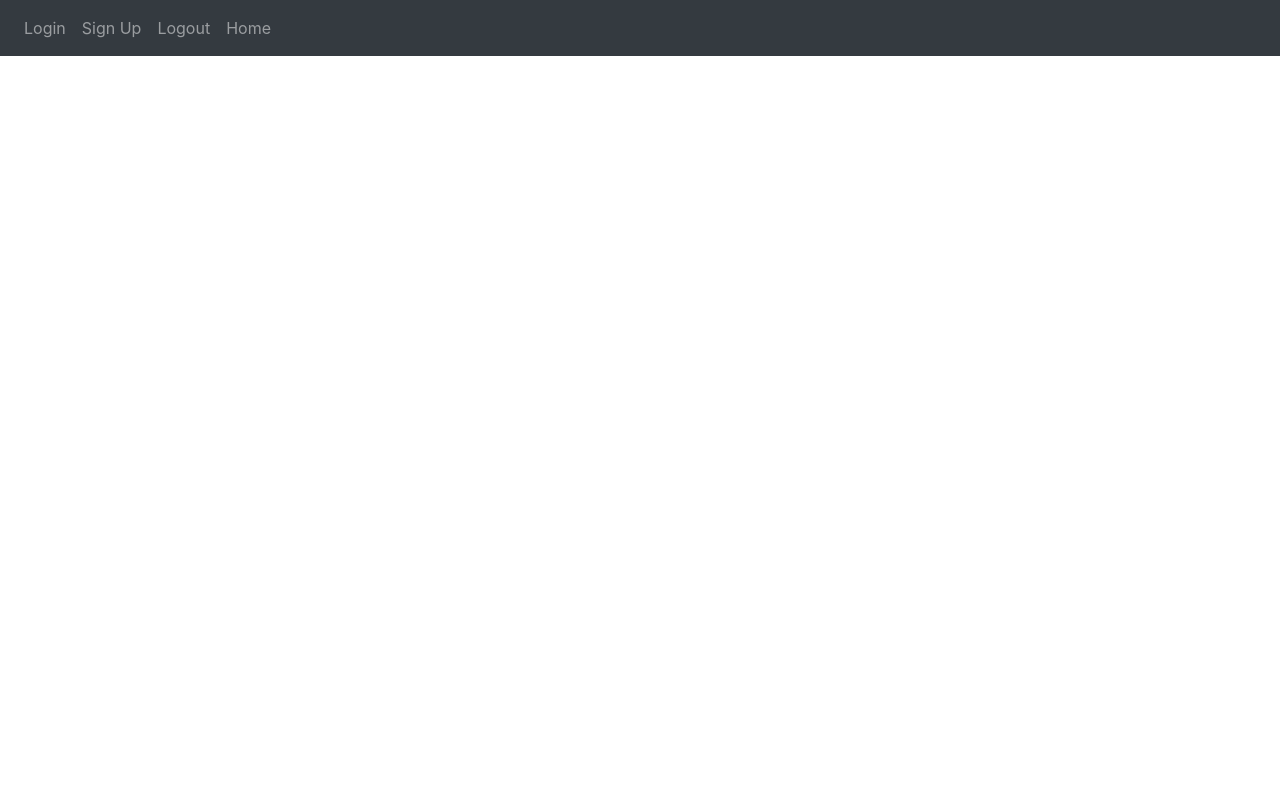
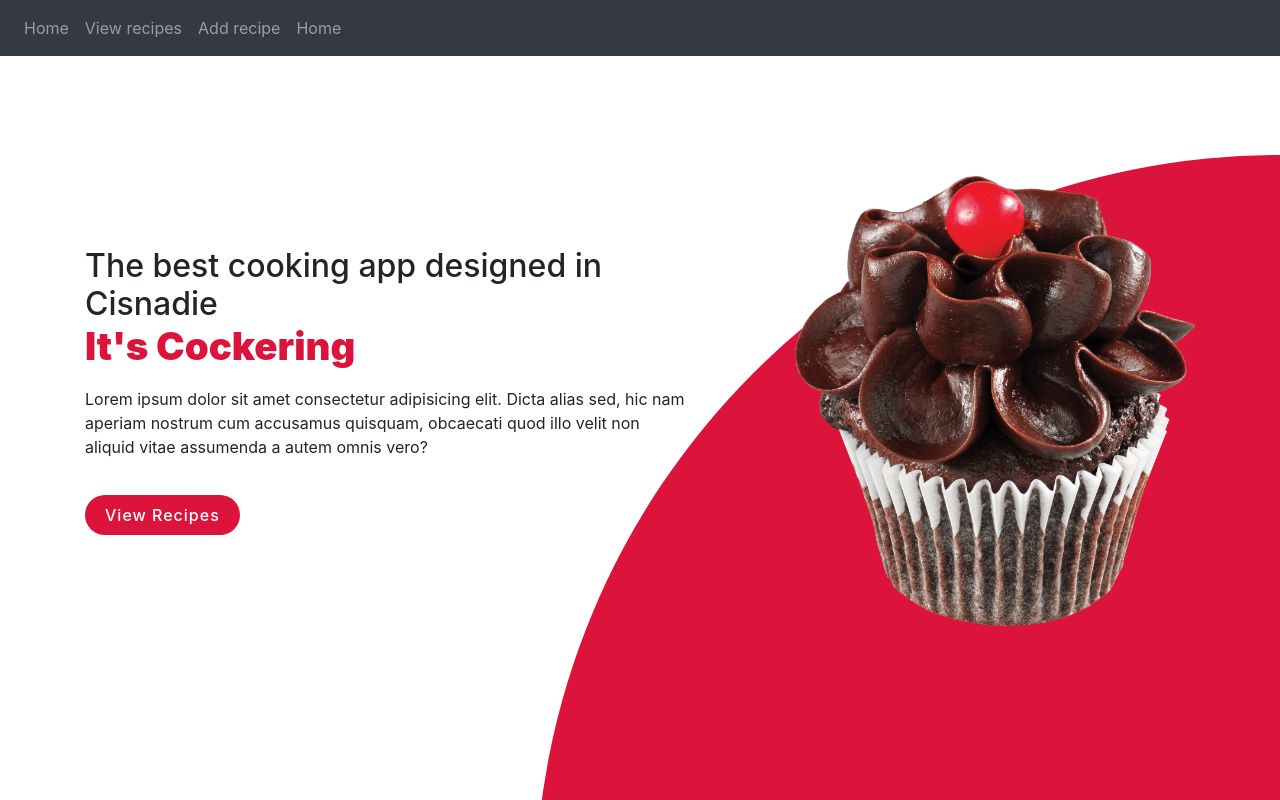
Before and after one commit to AndreiGiurgiu99/RecepieManager, a Flask app: page / in a window 1280 px wide. Run offline with Flask 2, Linux system fonts and the light colour scheme; some libraries are stand-ins or nearby versions.

Commit message:
new release

```diff
--- /dev/null
+++ b/FlaskWebApp/website/static/home.css
@@ -0,0 +1,57 @@
+.cupcake {
+  width: 400px;
+  height: auto;
+}
+.content {
+  position: relative;
+  width: 100%;
+  display: flex;
+  justify-content: space-between;
+  align-items: center;
+  padding-top: 100px;
+}
+
+.content .textBox {
+  position: relative;
+  max-width: 600px;
+}
+
+.content .textBox h2 span {
+  color: crimson;
+  font-size: 1.2em;
+  font-weight: 900;
+  padding-top: 10px;
+}
+
+.content .textBox p {
+  padding-top: 10px;
+}
+
+.content .textBox a {
+  display: inline-block;
+  margin-top: 20px;
+  padding: 8px 20px;
+  background: crimson;
+  color: #fff;
+  border-radius: 40px;
+  font-weight: 500;
+  letter-spacing: 1px;
+  text-decoration: none;
+}
+
+.content .imgBox {
+  display: flex;
+  justify-content: flex-end;
+  padding-left: 50px;
+  margin-top: 20px;
+}
+
+.circle {
+  position: absolute;
+  top: 0;
+  left: 0;
+  width: 100%;
+  height: 100%;
+  background-color: crimson;
+  clip-path: circle(745px at right 900px);
+}
--- /dev/null
+++ b/FlaskWebApp/website/static/main.css
@@ -0,0 +1,4 @@
+.navigation {
+  padding-bottom: 20px;
+  background-color: crimson;
+}
--- a/FlaskWebApp/website/templates/base.html
+++ b/FlaskWebApp/website/templates/base.html
@@ -1,10 +1,11 @@
-
 <!DOCTYPE html>
 
 <html>
   <head>
     <meta charset="utf-8"/>
-        <meta name="viewport" content="width=device-width,initial-scale=1"/>
+    <meta name="viewport" content="width=device-width,initial-scale=1" />
+
+    <link rel="stylesheet" href="{{ url_for('static', filename='main.css') }}">
 
     <link
       rel="stylesheet"
@@ -18,11 +19,11 @@
       crossorigin="anonymous"
     />
 
-        <title> {% block title%}Home{%endblock%} </title>
+    <title>{% block title%}Home{%endblock%}</title>
   </head>
 
   <body>
-        <nav class="navbar navbar-expand-lg navbar-dark bg-dark">
+    <nav class="navbar navbar-expand-lg navbar-dark bg-dark navigation">
       <button
         class="navbar-toggler"
         type="button"
@@ -34,19 +35,19 @@
 
       <div class="collapse navbar-collapse" id="navbar">
         <div class="navbar-nav">
-                    <a class="nav-item nav-link" id="login" href="/login">Login</a>
-                    <a class="nav-item nav-link" id="signUp" href="/sign-up">Sign Up</a>
-                    <a class="nav-item nav-link" id="logout" href="/logout">Logout</a>
+          <a class="nav-item nav-link" id="login" href="/">Home</a>
+          <a class="nav-item nav-link" id="signUp" href="/sign-up"
+            >View recipes</a
+          >
+          <a class="nav-item nav-link" id="logout" href={{url_for("views.AddRecipes")}}
+            >Add recipe</a
+          >
           <a class="nav-item nav-link" id="home" href="/home">Home</a>
         </div>
       </div>
-
     </nav>
 
-        <div class="container">
-        {% block content %}
-        {% endblock %}
-        </div>
+    <div class="container">{% block content %} {% endblock %}</div>
 
     <script
       src="https://code.jquery.com/jquery-3.2.1.slim.min.js"
@@ -69,6 +70,4 @@
       src="{{ url_for('static', filename='index.js') }}"
     ></script>
   </body>
-
-
 </html>
--- a/FlaskWebApp/website/templates/home.html
+++ b/FlaskWebApp/website/templates/home.html
@@ -1,2 +1,24 @@
-{% extends "base.html"%}
-{% block title%}Changed{%endblock%}
+{% extends "base.html"%} {% block title%}Changed{%endblock%} {% block content%}
+<head>
+  <link rel="stylesheet" href="{{ url_for('static', filename='home.css') }}">
+</head>
+
+
+<div class="circle"></div>
+<div class="content">
+  <div class="textBox">
+    <h2>
+      The best cooking app designed in Cisnadie
+      <br /><span>It's Cockering</span>
+    </h2>
+    <p>
+      Lorem ipsum dolor sit amet consectetur adipisicing elit. Dicta alias sed,
+      hic nam aperiam nostrum cum accusamus quisquam, obcaecati quod illo velit
+      non aliquid vitae assumenda a autem omnis vero?
+    </p>
+    <a href={{url_for("views.AddRecipes")}}>View Recipes</a>
+  </div>
+  <div class="imgBox"><img src="/static/cupcake.png" class ="cupcake"</div>
+</div>
+
+{%endblock%}
--- a/FlaskWebApp/website/views.py
+++ b/FlaskWebApp/website/views.py
@@ -1,4 +1,8 @@
 from flask import Blueprint, render_template
+from flask import Flask, render_template, request, flash
+from .forms import AddRecipe
+from . import db
+from .models import *
 
 views = Blueprint('views', __name__) #same name as file
 
@@ -6,3 +10,28 @@ views = Blueprint('views', __name__) #same name as file
 
 def home(): #it will run only on this page
     return render_template("home.html")
+
+
+@views.route('/addRecipe', methods=['GET','POST'])
+##Form function to add
+def AddRecipes():
+
+    form = AddRecipe(csrf_enabled=True)
+    if form.validate_on_submit():
+
+        recipe_name = request.form['recipe_name']
+        recipe_notes = request.form['recipe_notes']
+        difficulty = request.form['difficulty']
+        cuisine = request.form['cuisine']
+        course = request.form['course']
+        diet = request.form['diet']
+        recipe_ingredient = request.form['recipe_ingredient']
+        recipe_instructions = request.form['recipe_instructions']
+
+
+        record = Recipe(recipe_name,recipe_notes,difficulty,cuisine,course,diet,recipe_instructions,recipe_ingredient)
+
+        db.session.add(record)
+        db.session.commit()
+
+    return render_template('AddRecipe.html',form=form, title= "Add recipe to database")
```
Also changed, not shown: FlaskWebApp/website/__init__.py (+23 -1 lines), FlaskWebApp/website/forms.py (added, +25 -0 lines), FlaskWebApp/website/models.py (+28 -0 lines), FlaskWebApp/website/templates/AddRecipe.html (added, +19 -0 lines), textfolder/misc.txt (added, +70 -0 lines), FlaskWebApp/instance/recipedatabase.db (added), FlaskWebApp/website/static/cupcake.png (added). Lines whose indentation alone changed are shown as unchanged.
